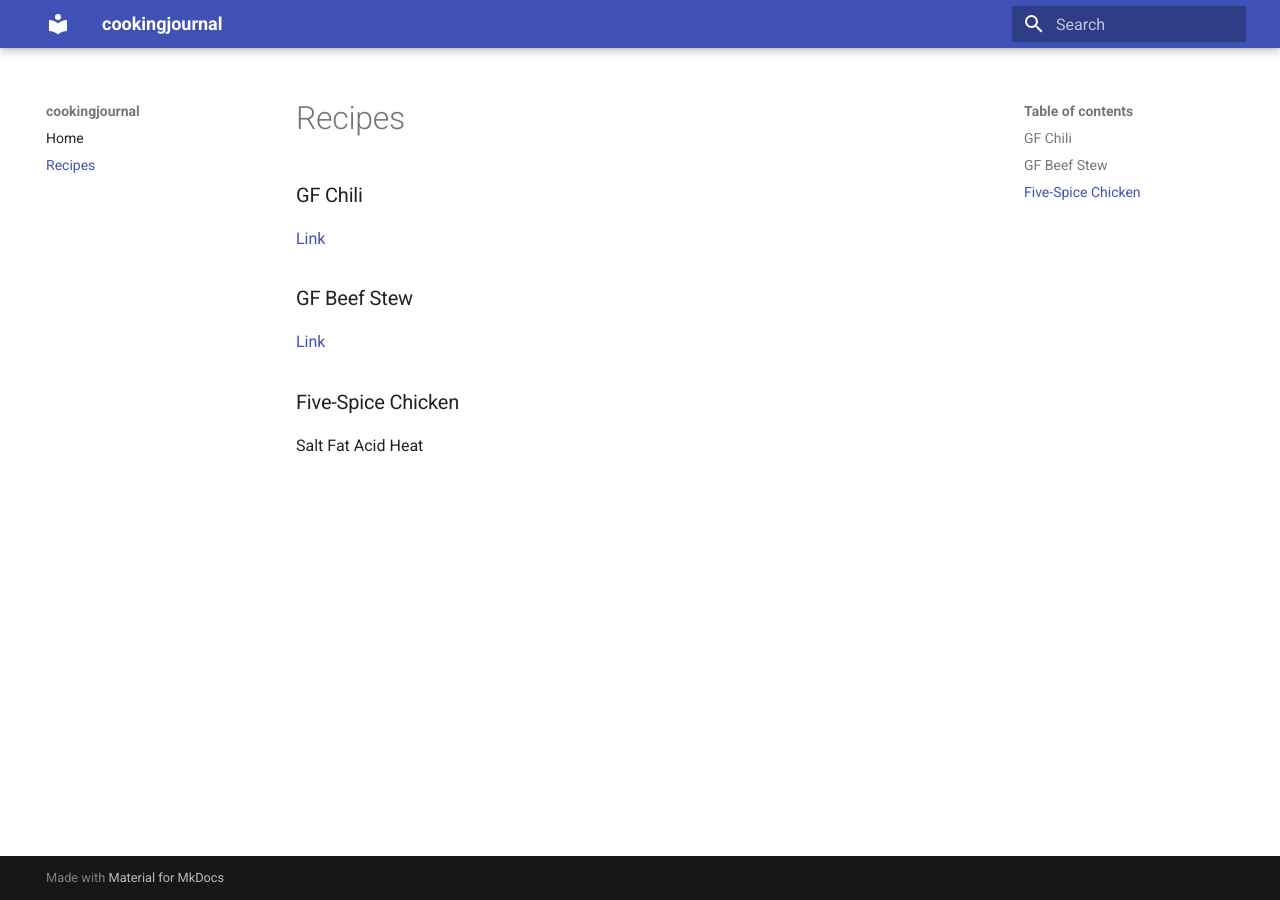
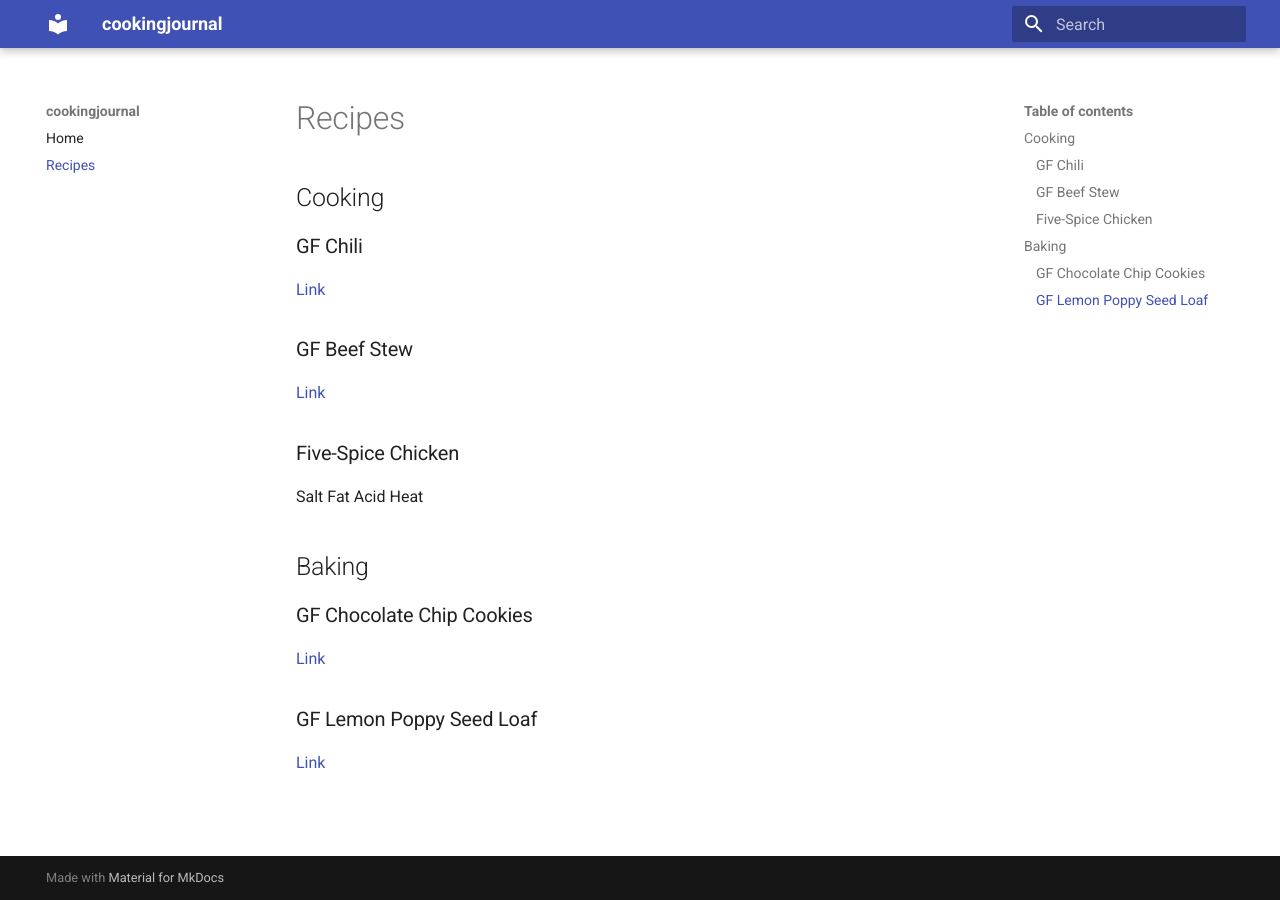
Before and after one commit to dwillmott/cookingjournal, an MkDocs documentation site: the page built from docs/recipes.md, in a window 1280 px wide. Built offline with MkDocs 1.6.1 and Material for MkDocs 9.7.7, drawn with Linux system fonts in a browser that asks for light colours.

Commit message:
Add baking recipes

```diff
--- a/docs/recipes.md
+++ b/docs/recipes.md
@@ -1,3 +1,5 @@
+## Cooking
+
 ### GF Chili
 
 [Link](https://georgeats.com/recipes/fodmap-friendly-vegetarian-chilli/)
@@ -9,3 +11,13 @@
 ### Five-Spice Chicken
 
 Salt Fat Acid Heat
+
+## Baking
+
+### GF Chocolate Chip Cookies
+
+[Link](https://meaningfuleats.com/the-best-gluten-free-chocolate-chip-cookies/)
+
+### GF Lemon Poppy Seed Loaf
+
+[Link](https://butternutbakeryblog.com/gluten-free-lemon-poppy-seed-bread/#tasty-recipes-5268-jump-target)
```
